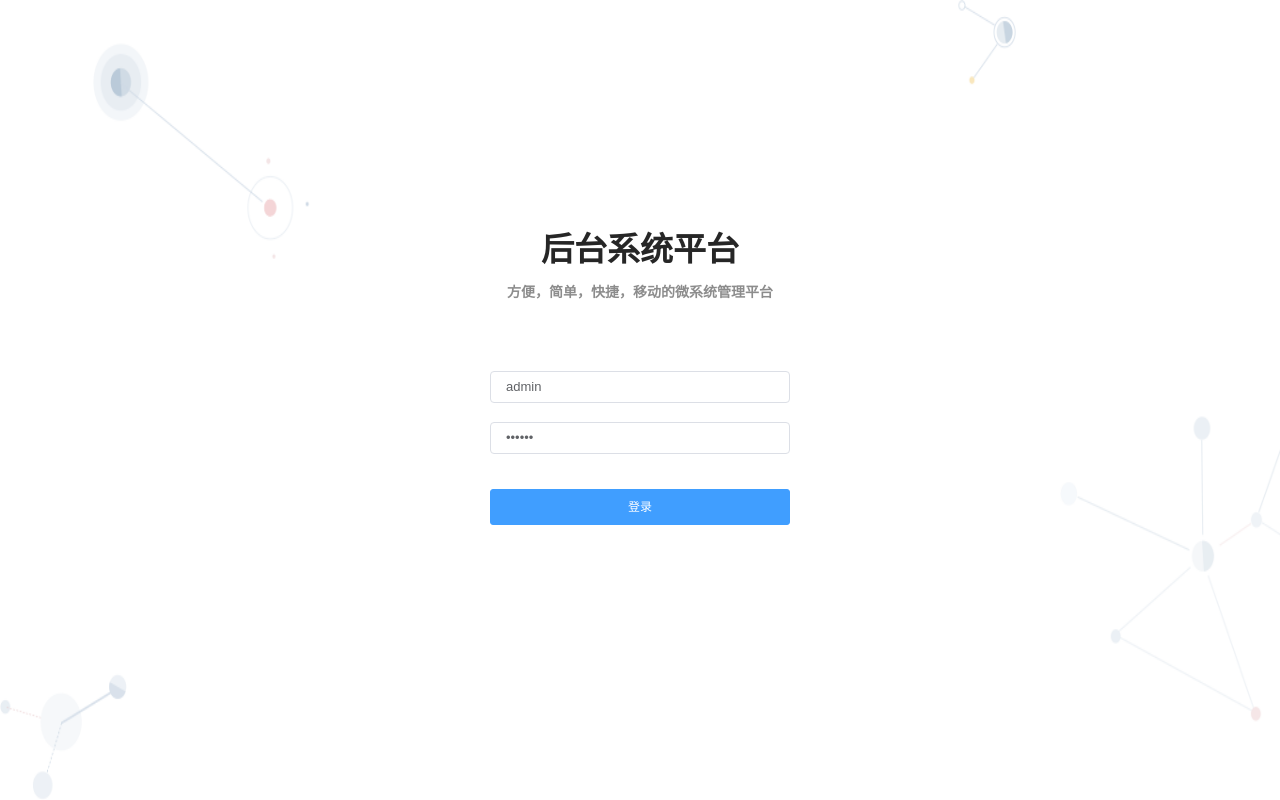
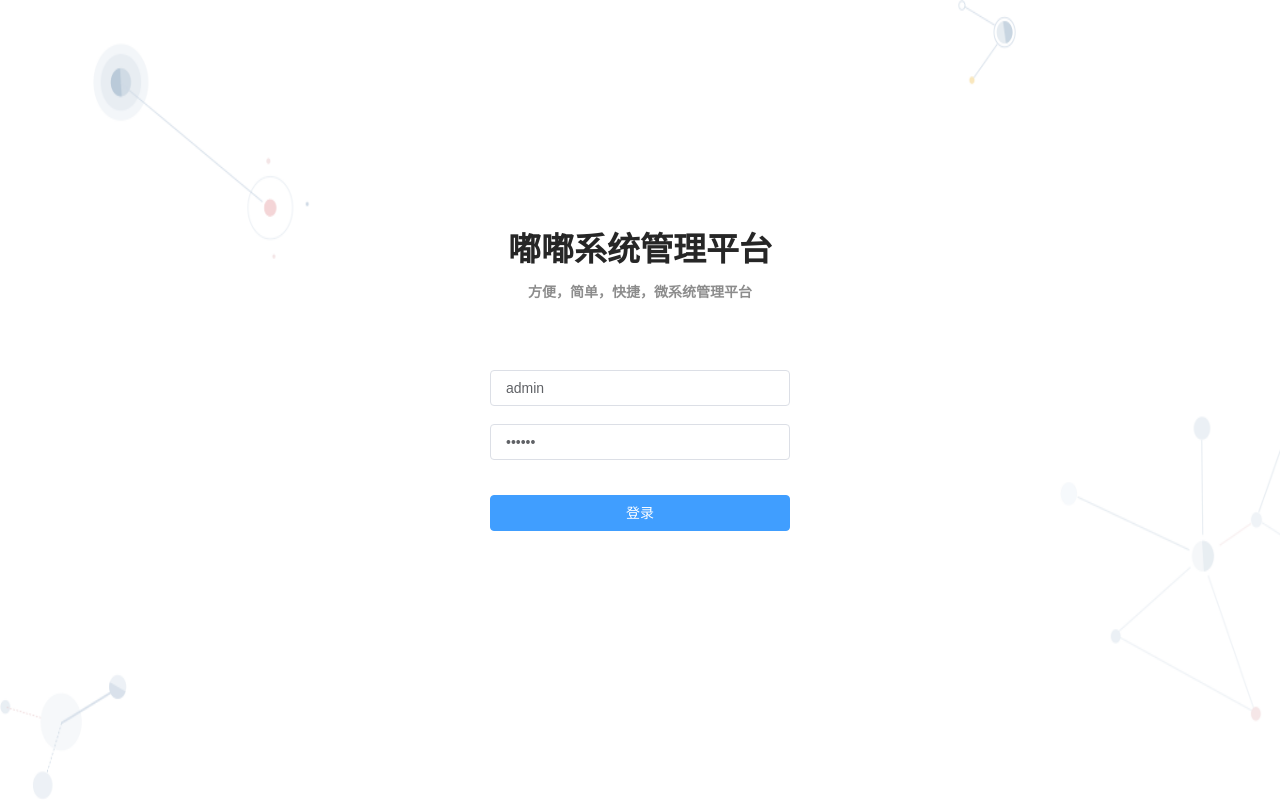
Before and after one commit to xwq520/StoreManageSystem-WEB, a Vue app: page /#/login in a window 1280 px wide. Built offline with nearby package versions, Linux system fonts and the light colour scheme.

Commit message:
登录画面，菜单页调整优化

```diff
--- a/src/components/common/Header.vue
+++ b/src/components/common/Header.vue
@@ -2,7 +2,7 @@
     <div class="header">
         <!-- 折叠按钮 -->
         <div class="collapse-btn" @click="collapseChage">
-            <i class="el-icon-menu" style="font-size: 44px"></i>
+            <i class="el-icon-info" style="font-size: 44px"></i>
         </div>
         <div class="logo">个人商店管理平台</div>
         <div class="header-right">
@@ -25,7 +25,7 @@
                 <!-- 用户头像 -->
                 <div class="user-avator"><img src="static/img/img.jpg"></div>
                 <!-- 用户名下拉菜单 -->
-                <el-dropdown class="user-name" trigger="click" @command="handleCommand">
+                <el-dropdown class="user-name"   @command="handleCommand">
                     <span class="el-dropdown-link">
                         {{username}} <i class="el-icon-caret-bottom"></i>
                     </span>
@@ -36,6 +36,7 @@
                         <a href="https://github.com/lin-xin/vue-manage-system" target="_blank">
                             <el-dropdown-item>项目仓库</el-dropdown-item>
                         </a>-->
+                        <el-dropdown-item divided  command="updatePwd"> 修改密码</el-dropdown-item>
                         <el-dropdown-item divided  command="loginout">退出登录</el-dropdown-item>
                     </el-dropdown-menu>
                 </el-dropdown>
@@ -66,6 +67,8 @@
                 if(command == 'loginout'){
                     localStorage.removeItem('ms_username')
                     this.$router.push('/login');
+                }else if(command == 'updatePwd'){
+                    alert(333)
                 }
             },
             // 侧边栏折叠
--- a/src/components/page/Login.vue
+++ b/src/components/page/Login.vue
@@ -1,24 +1,24 @@
 <template>
     <div class="login-wrap" :style="pageBg">
         <div class="ms-title" style="margin-top: -177px;color:rgba(0,0,0,.85);font-weight: 600;font-size: 33px">
-          后台系统平台
+          嘟嘟系统管理平台
             <div style="font-size: 14px;color: rgba(0,0,0,.45);margin-top: 10px;">
-                方便，简单，快捷，移动的微系统管理平台</div>
+                方便，简单，快捷，微系统管理平台</div>
         </div>
 
         <div class="ms-login">
             <el-form :model="ruleForm" :rules="rules" ref="ruleForm" label-width="0px" class="demo-ruleForm">
                 <el-form-item prop="username" >
-                    <el-input v-model="ruleForm.username" placeholder="username" class="input-login"></el-input>
+                    <el-input v-model="ruleForm.username" size="medium" placeholder="username" class="input-login"></el-input>
                 </el-form-item>
                 <el-form-item prop="password" >
-                    <el-input type="password"
+                    <el-input type="password" size="medium"
                               placeholder="password"
                               v-model="ruleForm.password"
                               @keyup.enter.native="submitForm('ruleForm')"></el-input>
                 </el-form-item>
                 <div class="login-btn" >
-                    <el-button type="primary" class="input-login"
+                    <el-button type="primary" class="input-login" size="medium"
                                @click="submitForm('ruleForm')">登录</el-button>
                 </div>
              <!--   <p style="font-size:12px;line-height:30px;color:#999;">Tips : 用户名和密码随便填。</p>-->
```
